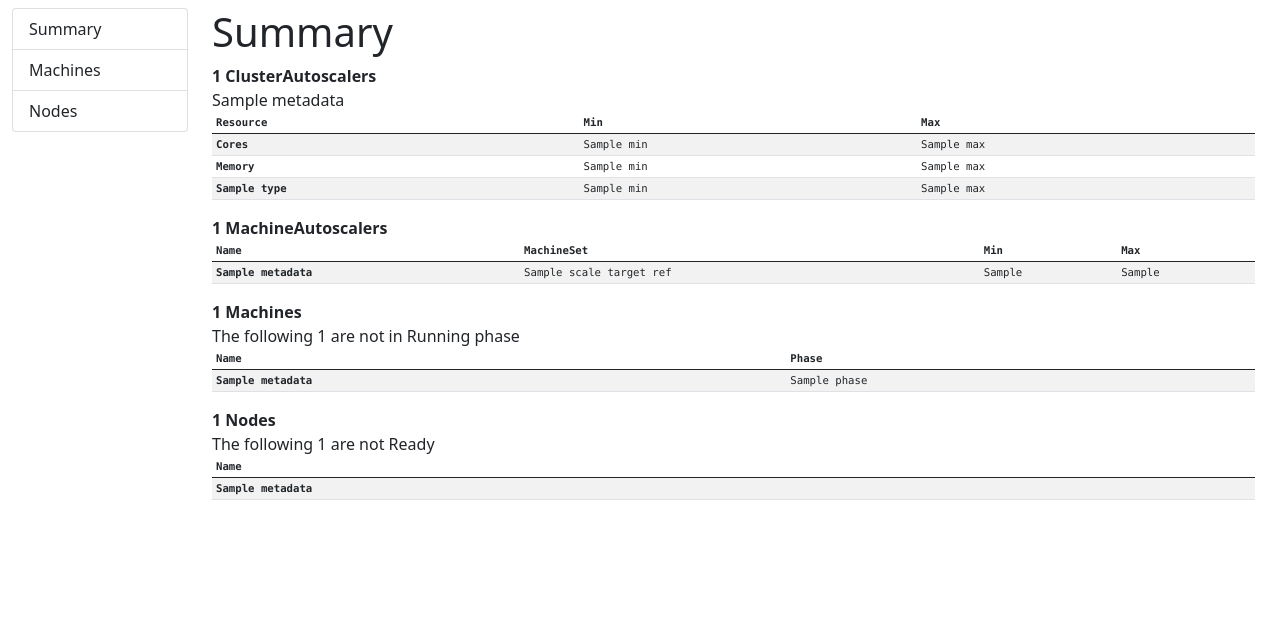
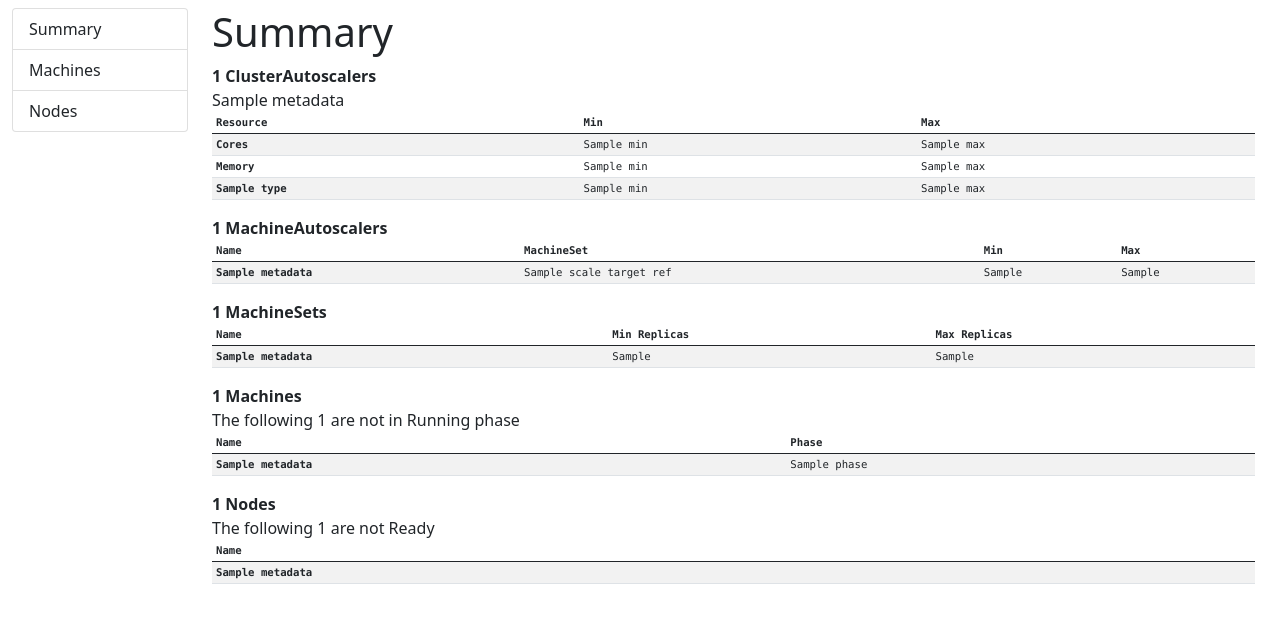
Before and after one commit to elmiko/okd-camgi, a Python web app: template okd_camgi/templates/index.html in a window 1280 px wide. Shown: the top 623 px of the page. Run offline with Jinja, Linux system fonts and the light colour scheme; the template is opened without the code that fills it: most values are stand-ins (such as "Sample title", 1, 10 or a date in 2020); lists and menus that the app fills with data are empty.

Commit message:
add more machineset info to summary

```diff
--- a/okd_camgi/templates/index.html
+++ b/okd_camgi/templates/index.html
@@ -106,6 +106,28 @@ table {
             <td>{{ machineautoscaler.spec.scaleTargetRef.name }}</td>
             <td>{{ machineautoscaler.spec.minReplicas }}</td>
             <td>{{ machineautoscaler.spec.maxReplicas }}</td>
+          </tr>
+          {% endfor %}
+        </tbody>
+      </table>
+    </dd>
+
+    <dt>{{ machinesets|length }} MachineSets</dt>
+    <dd>
+      <table class="table table-sm table-striped font-monospace">
+        <thead>
+          <tr>
+            <th scope="col">Name</th>
+            <th scope="col">Min Replicas</th>
+            <th scope="col">Max Replicas</th>
+          </tr>
+        </thead>
+        <tbody>
+          {% for machineset in machinesets %}
+          <tr>
+            <th scope="col">{{ machineset.metadata.name }}</th>
+            <td>{{ machineset.autoscaler_min }}</td>
+            <td>{{ machineset.autoscaler_max }}</td>
           </tr>
           {% endfor %}
         </tbody>
```
Also changed, not shown: okd_camgi/contexts.py (+14 -1 lines), okd_camgi/interfaces.py (+8 -0 lines).
